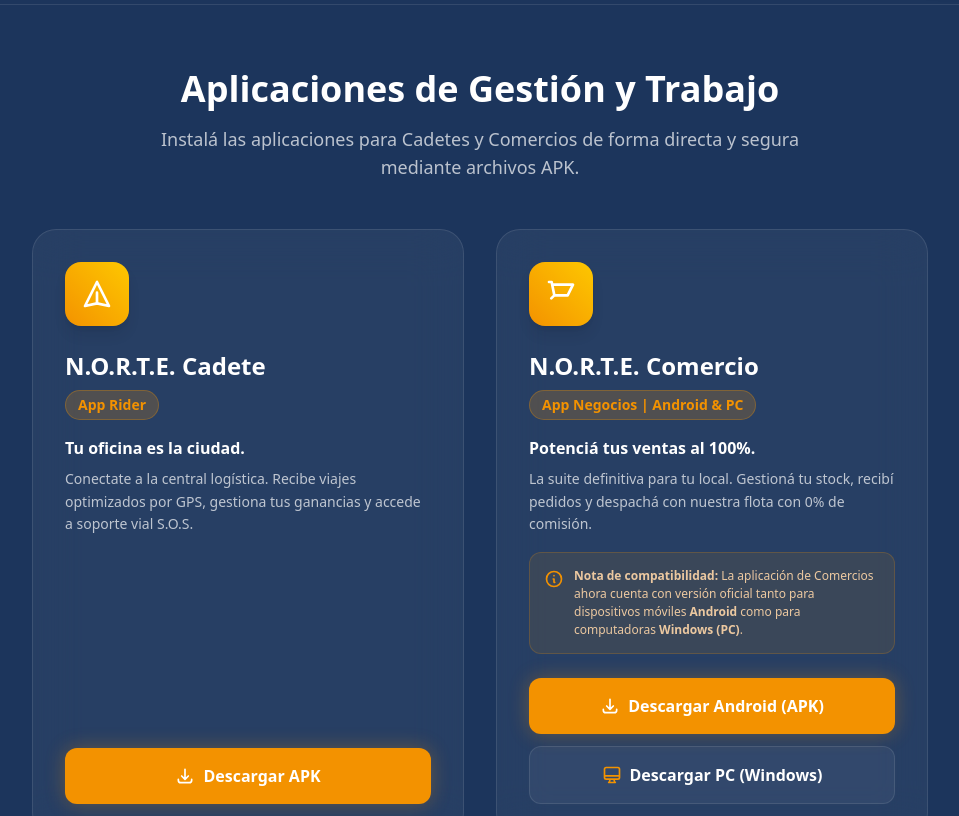
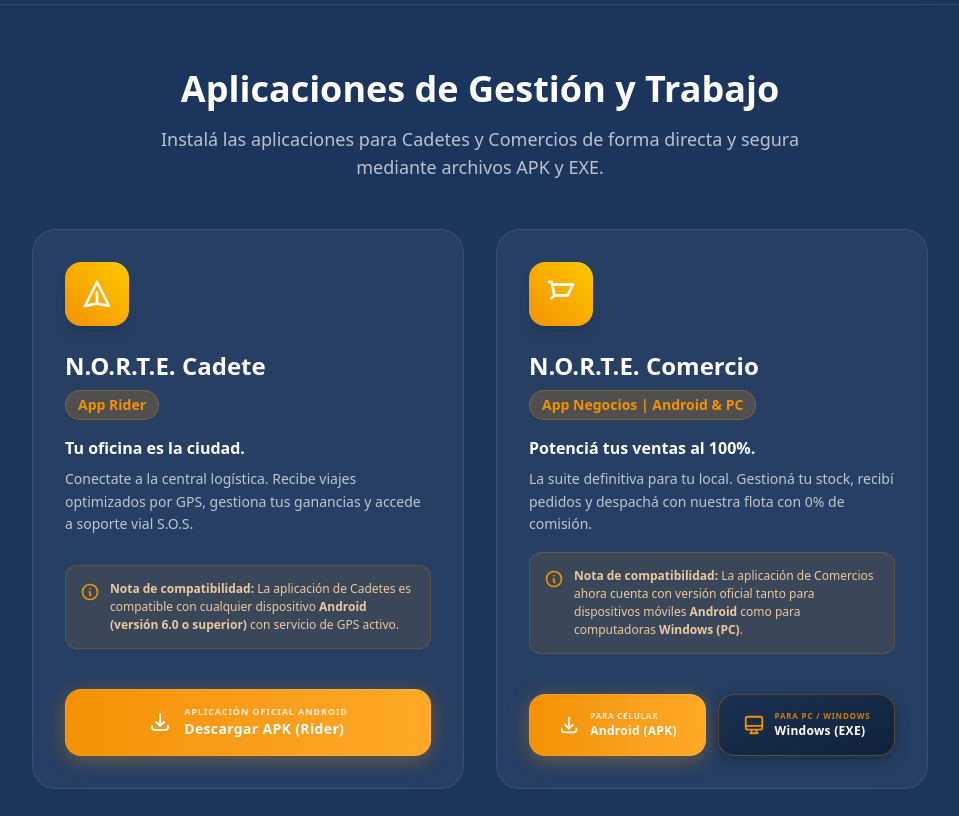
Before and after one commit to NorteExpress/norte-express-web, a Next.js app: page /descargar in a window 1280 px wide. Shown: the part 820-1636 px from the top of the page, without its empty margins (160-1119 px from the left). Built offline with nearby package versions, Linux system fonts and the light colour scheme.

Commit message:
design: rediseño de botones de descarga a premium y simetría de layouts

```diff
--- a/app/descargar/page.tsx
+++ b/app/descargar/page.tsx
@@ -84,7 +84,7 @@ export default function DescargarHub() {
                             Aplicaciones de Gestión y Trabajo
                         </h2>
                         <p className="text-lg text-white/70 max-w-2xl mx-auto">
-                            Instalá las aplicaciones para Cadetes y Comercios de forma directa y segura mediante archivos APK.
+                            Instalá las aplicaciones para Cadetes y Comercios de forma directa y segura mediante archivos APK y EXE.
                         </p>
                     </div>
 
@@ -98,17 +98,36 @@ export default function DescargarHub() {
                             <h3 className="text-2xl font-bold mb-2">N.O.R.T.E. Cadete</h3>
                             <span className="inline-block px-3 py-1 bg-[#f39200]/20 text-[#f39200] text-sm font-semibold rounded-full mb-4 w-fit border border-[#f39200]/30">App Rider</span>
                             <p className="text-base font-semibold text-white mb-2">Tu oficina es la ciudad.</p>
-                            <p className="text-white/70 mb-8 flex-grow text-sm leading-relaxed">
+                            <p className="text-white/70 mb-4 text-sm leading-relaxed">
                                 Conectate a la central logística. Recibe viajes optimizados por GPS, gestiona tus ganancias y accede a soporte vial S.O.S.
                             </p>
-                            <a
-                                href="/apks/norte-cadete.apk"
-                                download
-                                className="w-full py-4 rounded-xl font-bold text-white bg-[#f39200] hover:bg-[#e08600] shadow-[0_0_20px_rgba(243,146,0,0.3)] hover:shadow-[0_0_30px_rgba(243,146,0,0.5)] transition-all duration-300 flex items-center justify-center gap-2 relative overflow-hidden"
-                            >
-                                <svg className="w-5 h-5 relative z-10" fill="none" stroke="currentColor" viewBox="0 0 24 24"><path strokeLinecap="round" strokeLinejoin="round" strokeWidth={2} d="M4 16v1a3 3 0 003 3h10a3 3 0 003-3v-1m-4-4l-4 4m0 0l-4-4m4 4V4" /></svg>
-                                <span className="relative z-10">Descargar APK</span>
-                            </a>
+
+                            {/* Aclaración de Plataforma Android */}
+                            <div className="mb-6 p-3.5 rounded-xl bg-[#f39200]/10 border border-[#f39200]/20 flex items-start gap-2.5 mt-auto">
+                                <svg className="w-5 h-5 text-[#f39200] shrink-0 mt-0.5" fill="none" stroke="currentColor" viewBox="0 0 24 24" xmlns="http://www.w3.org/2000/svg">
+                                    <path strokeLinecap="round" strokeLinejoin="round" strokeWidth={2} d="M13 16h-1v-4h-1m1-4h.01M21 12a9 9 0 11-18 0 9 9 0 0118 0z" />
+                                </svg>
+                                <p className="text-xs text-orange-200/90 leading-normal">
+                                    <strong>Nota de compatibilidad:</strong> La aplicación de Cadetes es compatible con cualquier dispositivo <strong>Android (versión 6.0 o superior)</strong> con servicio de GPS activo.
+                                </p>
+                            </div>
+
+                            <div className="w-full mt-4">
+                                <a
+                                    href="/apks/norte-cadete.apk"
+                                    download
+                                    className="group relative w-full py-4 px-6 rounded-2xl font-bold text-white bg-gradient-to-r from-[#f39200] via-[#ffa827] to-[#f39200] bg-[length:200%_auto] hover:bg-[position:right_center] shadow-[0_4px_20px_rgba(243,146,0,0.35)] hover:shadow-[0_0_30px_rgba(243,146,0,0.6)] transition-all duration-500 flex items-center justify-center gap-3 overflow-hidden border border-white/10 hover:scale-[1.03] active:scale-[0.98] transform-gpu"
+                                >
+                                    {/* Sliding sheen shine */}
+                                    <span className="absolute inset-0 w-full h-full bg-gradient-to-r from-transparent via-white/35 to-transparent -translate-x-full group-hover:translate-x-full transition-transform duration-1000 ease-out" />
+
+                                    <svg className="w-6 h-6 relative z-10 text-white shrink-0" fill="none" stroke="currentColor" viewBox="0 0 24 24"><path strokeLinecap="round" strokeLinejoin="round" strokeWidth={2} d="M4 16v1a3 3 0 003 3h10a3 3 0 003-3v-1m-4-4l-4 4m0 0l-4-4m4 4V4" /></svg>
+                                    <div className="relative z-10 flex flex-col items-center sm:items-start text-center sm:text-left leading-tight">
+                                        <span className="block text-[9px] uppercase tracking-widest text-white/80 font-bold mb-0.5">Aplicación Oficial Android</span>
+                                        <span className="text-sm font-black tracking-wide">Descargar APK (Rider)</span>
+                                    </div>
+                                </a>
+                            </div>
                         </div>
 
                         {/* Tarjeta 2: Comercio */}
@@ -125,7 +144,7 @@ export default function DescargarHub() {
                             </p>
 
                             {/* Aclaración de Plataforma Android y PC */}
-                            <div className="mb-6 p-3.5 rounded-xl bg-[#f39200]/10 border border-[#f39200]/20 flex items-start gap-2.5">
+                            <div className="mb-6 p-3.5 rounded-xl bg-[#f39200]/10 border border-[#f39200]/20 flex items-start gap-2.5 mt-auto">
                                 <svg className="w-5 h-5 text-[#f39200] shrink-0 mt-0.5" fill="none" stroke="currentColor" viewBox="0 0 24 24" xmlns="http://www.w3.org/2000/svg">
                                     <path strokeLinecap="round" strokeLinejoin="round" strokeWidth={2} d="M13 16h-1v-4h-1m1-4h.01M21 12a9 9 0 11-18 0 9 9 0 0118 0z" />
                                 </svg>
@@ -134,24 +153,36 @@ export default function DescargarHub() {
                                 </p>
                             </div>
 
-                            <div className="flex flex-col gap-3 w-full mt-auto">
+                            <div className="grid grid-cols-1 sm:grid-cols-2 gap-3 w-full mt-4">
                                 <a
                                     href="https://drive.google.com/uc?export=download&id=1K0ScR-Gp_Gtg70kPWQoPEoDofYUKT6ba"
                                     target="_blank"
                                     rel="noopener noreferrer"
-                                    className="w-full py-4 rounded-xl font-bold text-white bg-[#f39200] hover:bg-[#e08600] shadow-[0_0_20px_rgba(243,146,0,0.3)] hover:shadow-[0_0_30px_rgba(243,146,0,0.5)] transition-all duration-300 flex items-center justify-center gap-2 relative overflow-hidden text-center hover:scale-[1.02] transform-gpu"
+                                    className="group relative w-full py-4 px-4 rounded-2xl font-bold text-white bg-gradient-to-r from-[#f39200] via-[#ffa827] to-[#f39200] bg-[length:200%_auto] hover:bg-[position:right_center] shadow-[0_4px_20px_rgba(243,146,0,0.35)] hover:shadow-[0_0_30px_rgba(243,146,0,0.6)] transition-all duration-500 flex items-center justify-center gap-2.5 overflow-hidden border border-white/10 hover:scale-[1.03] active:scale-[0.98] transform-gpu"
                                 >
-                                    <svg className="w-5 h-5 relative z-10" fill="none" stroke="currentColor" viewBox="0 0 24 24"><path strokeLinecap="round" strokeLinejoin="round" strokeWidth={2} d="M4 16v1a3 3 0 003 3h10a3 3 0 003-3v-1m-4-4l-4 4m0 0l-4-4m4 4V4" /></svg>
-                                    <span className="relative z-10">Descargar Android (APK)</span>
+                                    {/* Sliding sheen shine */}
+                                    <span className="absolute inset-0 w-full h-full bg-gradient-to-r from-transparent via-white/35 to-transparent -translate-x-full group-hover:translate-x-full transition-transform duration-1000 ease-out" />
+
+                                    <svg className="w-5.5 h-5.5 relative z-10 text-white shrink-0" fill="none" stroke="currentColor" viewBox="0 0 24 24"><path strokeLinecap="round" strokeLinejoin="round" strokeWidth={2} d="M4 16v1a3 3 0 003 3h10a3 3 0 003-3v-1m-4-4l-4 4m0 0l-4-4m4 4V4" /></svg>
+                                    <div className="relative z-10 flex flex-col items-start leading-tight">
+                                        <span className="block text-[8px] uppercase tracking-widest text-white/80 font-bold mb-0.5">Para Celular</span>
+                                        <span className="text-xs font-black tracking-wide">Android (APK)</span>
+                                    </div>
                                 </a>
                                 <a
                                     href="https://drive.google.com/uc?export=download&id=1ql2b2JP9wa4gpwpNGxtzGf202_ei9m-0"
                                     target="_blank"
                                     rel="noopener noreferrer"
-                                    className="w-full py-4 rounded-xl font-bold text-white bg-white/5 hover:bg-white/10 border border-white/10 hover:border-[#f39200]/50 shadow-[0_0_15px_rgba(255,255,255,0.02)] hover:shadow-[0_0_25px_rgba(243,146,0,0.2)] transition-all duration-300 flex items-center justify-center gap-2 relative overflow-hidden text-center hover:scale-[1.02] transform-gpu"
+                                    className="group relative w-full py-4 px-4 rounded-2xl font-bold text-white bg-gradient-to-br from-[#1b3152] to-[#10223b] hover:from-[#213b63] hover:to-[#142c4c] shadow-[0_4px_15px_rgba(0,0,0,0.3)] hover:shadow-[0_0_25px_rgba(243,146,0,0.35)] transition-all duration-500 flex items-center justify-center gap-2.5 overflow-hidden border border-[#f39200]/30 hover:border-[#f39200] hover:scale-[1.03] active:scale-[0.98] transform-gpu"
                                 >
-                                    <svg className="w-5 h-5 relative z-10 text-[#f39200]" fill="none" stroke="currentColor" viewBox="0 0 24 24"><path strokeLinecap="round" strokeLinejoin="round" strokeWidth={2} d="M9.75 17L9 20l-1 1h8l-1-1-.75-3M3 13h18M5 17h14a2 2 0 002-2V5a2 2 0 00-2-2H5a2 2 0 00-2 2v10a2 2 0 002 2z" /></svg>
-                                    <span className="relative z-10">Descargar PC (Windows)</span>
+                                    {/* Sliding sheen shine */}
+                                    <span className="absolute inset-0 w-full h-full bg-gradient-to-r from-transparent via-white/20 to-transparent -translate-x-full group-hover:translate-x-full transition-transform duration-1000 ease-out" />
+
+                                    <svg className="w-5.5 h-5.5 relative z-10 text-[#f39200] shrink-0" fill="none" stroke="currentColor" viewBox="0 0 24 24"><path strokeLinecap="round" strokeLinejoin="round" strokeWidth={2} d="M9.75 17L9 20l-1 1h8l-1-1-.75-3M3 13h18M5 17h14a2 2 0 002-2V5a2 2 0 00-2-2H5a2 2 0 00-2 2v10a2 2 0 002 2z" /></svg>
+                                    <div className="relative z-10 flex flex-col items-start leading-tight">
+                                        <span className="block text-[8px] uppercase tracking-widest text-[#f39200]/80 font-bold mb-0.5">Para PC / Windows</span>
+                                        <span className="text-xs font-black tracking-wide text-white">Windows (EXE)</span>
+                                    </div>
                                 </a>
                             </div>
                         </div>
```
Also changed, not shown: app/Descargas.tsx (+6 -4 lines), 1 other file (tests, documents, lock files or other folders).
